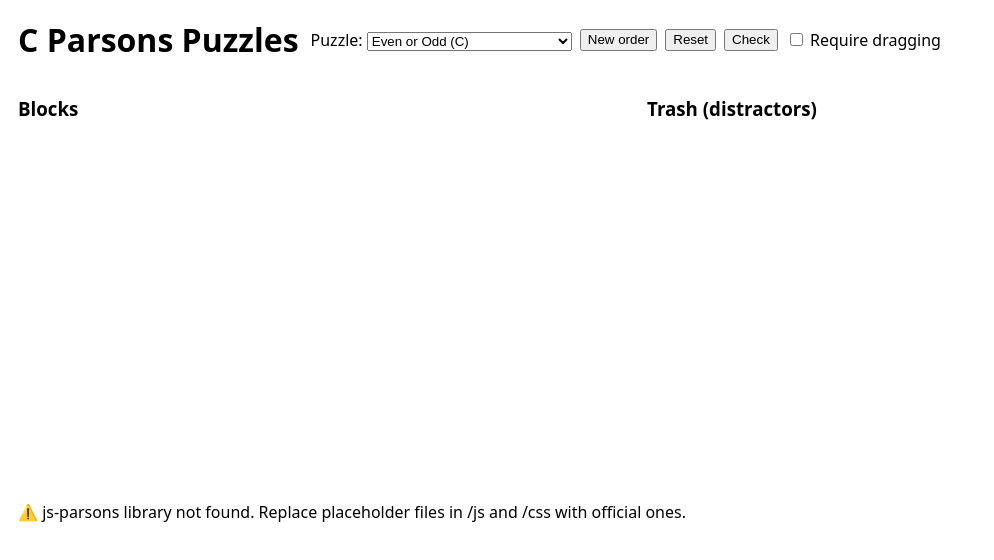
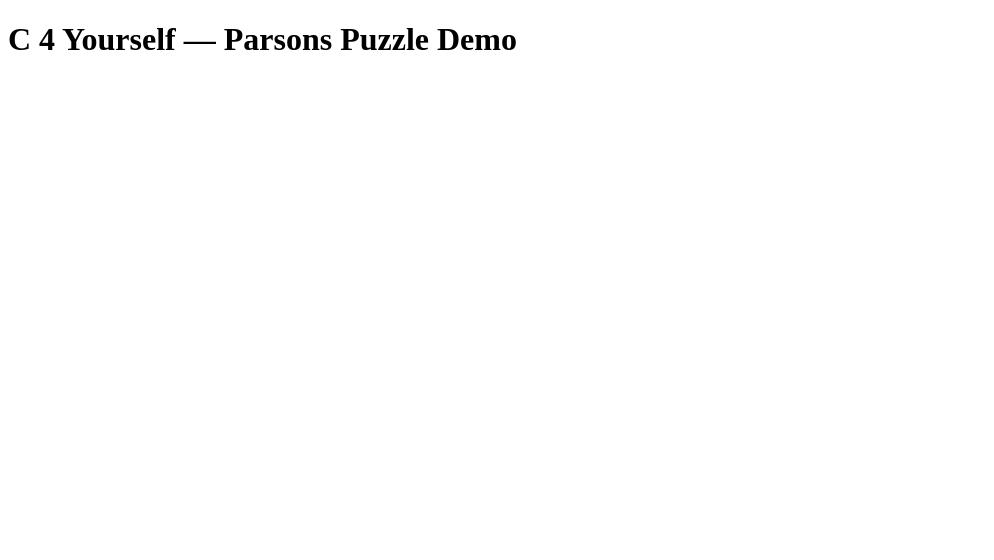
Before and after one commit to adityatandon19/c-parsons, a plain HTML site: page index.html in a window 1280 px wide. Shown: the whole page, without its empty margins (0-994 px from the left). Drawn offline with nearby package versions, Linux system fonts and the light colour scheme.

```diff
--- a/index.html
+++ b/index.html
@@ -2,7 +2,7 @@
 <html lang="en">
 <head>
   <meta charset="utf-8">
-  <title>C Parsons Puzzles</title>
+  <title>C 4 Yourself — Parsons Puzzles (C)</title>
   <meta name="viewport" content="width=device-width, initial-scale=1">
 
   <!-- jQuery + jQuery UI (required by js-parsons) -->
@@ -10,99 +10,28 @@
   <link  href="https://code.jquery.com/ui/1.13.3/themes/base/jquery-ui.css" rel="stylesheet">
   <script src="https://code.jquery.com/ui/1.13.3/jquery-ui.min.js"></script>
 
-  <!-- js-parsons (local copies). Replace placeholder files in js/ and css/ with official ones. -->
+  <!-- js-parsons (official files from your repo) -->
   <link  href="css/parsons.css" rel="stylesheet">
   <script src="js/parsons.js"></script>
-
-  <style>
-    body { font-family: system-ui, -apple-system, Segoe UI, Roboto, sans-serif; margin: 18px; }
-    header { display:flex; gap:12px; align-items:center; flex-wrap:wrap; }
-    .controls { display:flex; gap:8px; flex-wrap:wrap; }
-    #feedback { margin-top: 10px; min-height: 24px; }
-    .task-desc { margin: 10px 0 16px; font-weight: 600; }
-    .columns { display: grid; gap: 14px; grid-template-columns: 1fr 1fr; }
-    .sortable-code { min-height: 320px; }
-    .trash { background: #fafafa; }
-    @media (max-width: 900px) { .columns { grid-template-columns: 1fr; } }
-  </style>
 </head>
 <body>
-<header>
-  <h1 style="margin:0">C Parsons Puzzles</h1>
-  <div class="controls">
-    <label>
-      Puzzle:
-      <select id="puzzleSelect"></select>
-    </label>
-    <button id="new">New order</button>
-    <button id="reset">Reset</button>
-    <button id="grade">Check</button>
-    <label><input type="checkbox" id="requireDragging"> Require dragging</label>
-  </div>
-</header>
+  <h1>C 4 Yourself — Parsons Puzzle Demo</h1>
 
-<div id="desc" class="task-desc"></div>
+  <div id="sortable" class="sortable-code"></div>
+  <div id="trash" class="sortable-code trash"></div>
+  <div id="feedback"></div>
 
-<div class="columns">
-  <div>
-    <h3>Blocks</h3>
-    <ul id="sortable" class="sortable-code"></ul>
-  </div>
-  <div>
-    <h3>Trash (distractors)</h3>
-    <ul id="trash" class="sortable-code trash"></ul>
-  </div>
-</div>
-
-<div id="feedback"></div>
-
-<script src="puzzles.js"></script>
-<script>
-  let parson = null;
-  let current = null;
-
-  function loadPuzzle(p) {
-    if (!window.ParsonsWidget) {
-      document.getElementById('feedback').innerHTML =
-        "⚠️ js-parsons library not found. Replace placeholder files in /js and /css with official ones.";
-      return;
-    }
-    $("#desc").text(p.description);
-    $("#feedback").empty();
-
-    parson = new ParsonsWidget({
+  <script src="puzzles.js"></script>
+  <script>
+    let parson = new ParsonsWidget({
       sortableId: 'sortable',
       trashId: 'trash',
-      max_wrong_lines: p.maxWrong ?? 2,
-      requireDragging: $("#requireDragging").prop("checked"),
       can_indent: true,
-      feedback_cb: function(fb) { $("#feedback").html(fb.join("<br/>")); }
+      feedback_cb: fb => $("#feedback").html(fb.join("<br/>"))
     });
 
-    const allLines = (p.solution.join("\n") + "\n" + (p.distractors ?? []).join("\n"));
-    parson.init(allLines);
+    parson.init(PUZZLES[0].solution.join("\n") + "\n" + PUZZLES[0].distractors.join("\n"));
     parson.shuffleLines();
-  }
-
-  const $sel = $("#puzzleSelect");
-  PUZZLES.forEach((p, i) => $sel.append(new Option(p.title, i)));
-  $sel.on("change", function() {
-    current = PUZZLES[Number(this.value)];
-    loadPuzzle(current);
-  });
-
-  $("#new").on("click", () => parson && parson.shuffleLines());
-  $("#reset").on("click", () => current && loadPuzzle(current));
-  $("#grade").on("click", () => {
-    if (!parson) return;
-    const fb = parson.getFeedback();
-    $("#feedback").html(fb.join("<br/>"));
-  });
-  $("#requireDragging").on("change", () => current && loadPuzzle(current));
-
-  current = PUZZLES[0];
-  $sel.val("0");
-  loadPuzzle(current);
-</script>
+  </script>
 </body>
 </html>
```
